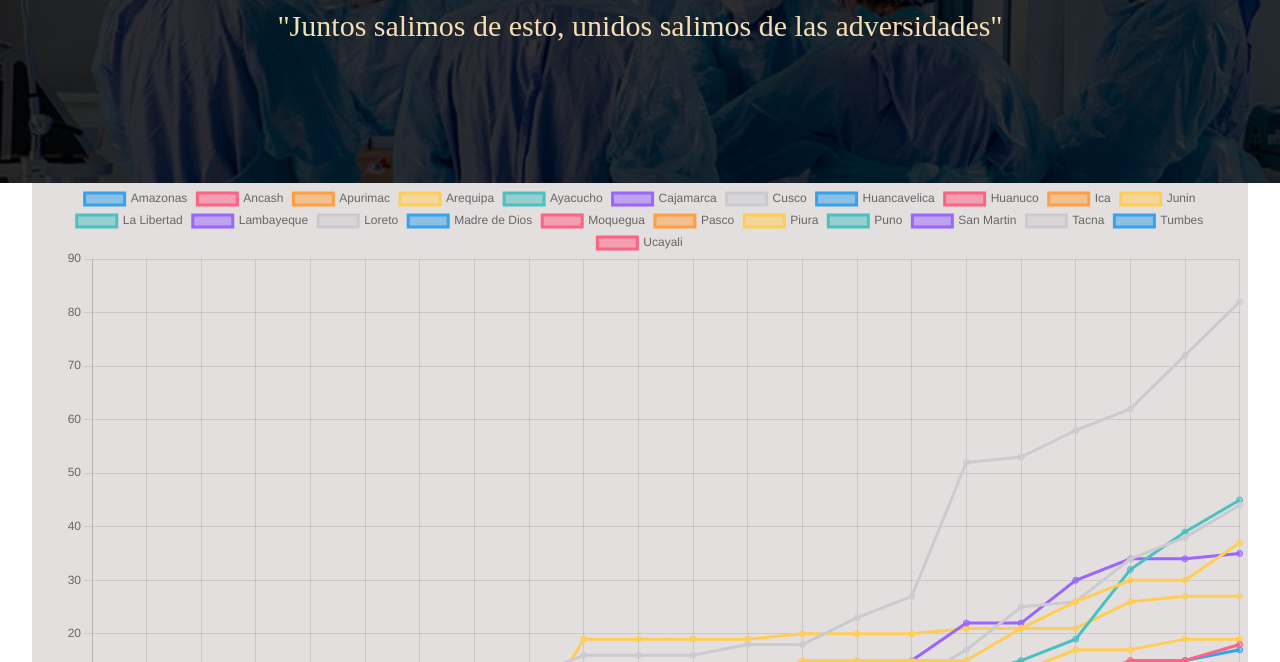
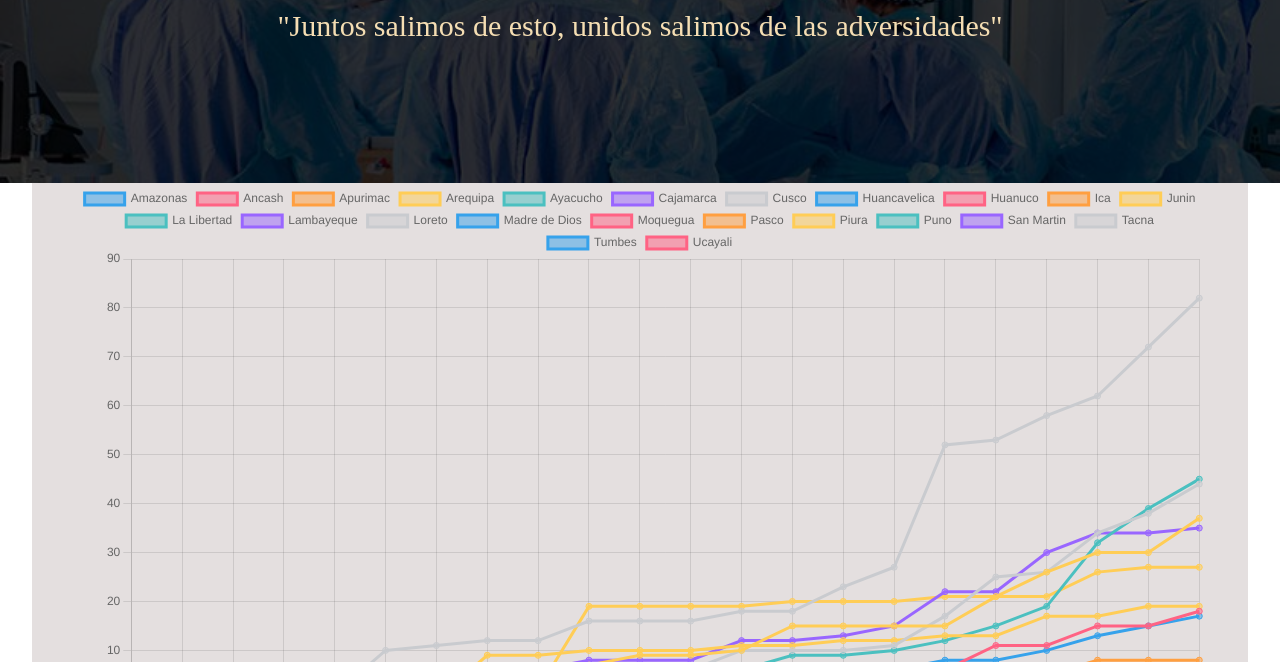
Before and after one commit to JulioChura/TareaAjax, a plain HTML site: page problema2/index.html in a window 1280 px wide. Shown: the part 290-952 px from the top of the page. Drawn offline with nearby package versions, Linux system fonts and the light colour scheme.

Commit message:
Se borran imagenes innecesarias

```diff
--- a/problema2/index.html
+++ b/problema2/index.html
@@ -27,12 +27,12 @@
         </div>
     </header>
 
-
     <div class="container">
         <div id="box1">
-            <canvas id="lienzo" opciones__lado" width="570"></canvas>
+            <canvas id="lienzo" class="opciones__lado" width="570"></canvas>
         </div>
     </div>
+
     <script src="javascript/script.js"></script>
     <script src="https://cdnjs.cloudflare.com/ajax/libs/Chart.js/4.4.1/chart.min.js" integrity="sha512-L0Shl7nXXzIlBSUUPpxrokqq4ojqgZFQczTYlGjzONGTDAcLremjwaWv5A+EDLnxhQzY5xUZPWLOLqYRkY0Cbw==" crossorigin="anonymous" referrerpolicy="no-referrer"></script>    <script src="https://cdn.jsdelivr.net/npm/chart.js"></script>
 </body>
```
Also changed, not shown: problema1/img/1.jpg (deleted), problema2/img/1.jpg (deleted).
